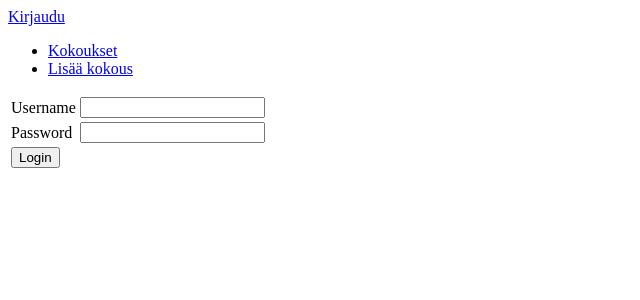
After one commit to Mazaalto/LaskeKokoukselleHinta, a Flask app: page /auth/login in a window 1280 px wide. The commit adds this page. Shown: the top 300 px of the page, without its empty margins (0-640 px from the left). Run offline with Flask 2, Linux system fonts and the light colour scheme.

Commit message:
Lisäsin kirjautumisominaisuuden ja alla olevan listan

```diff
--- /dev/null
+++ b/application/auth/forms.py
@@ -0,0 +1,9 @@
+from flask_wtf import FlaskForm
+from wtforms import PasswordField, StringField
+
+class LoginForm(FlaskForm):
+    username = StringField("Username")
+    password = PasswordField("Password")
+
+    class Meta:
+        csrf = False
--- /dev/null
+++ b/application/auth/views.py
@@ -0,0 +1,30 @@
+from flask import render_template, request, redirect, url_for
+from flask_login import login_user, logout_user
+
+from application import app, db
+from application.auth.models import User
+from application.auth.forms import LoginForm
+
+#kirjautumislomakkeen tekoa
+
+@app.route("/auth/login", methods = ["GET", "POST"])
+def auth_login():
+    if request.method == "GET":
+        return render_template("auth/loginform.html", form = LoginForm())
+
+    form = LoginForm(request.form)
+    # mahdolliset validoinnit
+
+    user = User.query.filter_by(username=form.username.data, password=form.password.data).first()
+    if not user:
+        return render_template("auth/loginform.html", form = form,
+                               error = "No such username or password")
+
+
+    login_user(user)
+    return redirect(url_for("index"))
+
+@app.route("/auth/logout")
+def auth_logout():
+    logout_user()
+    return redirect(url_for("index"))
--- a/application/tasks/models.py
+++ b/application/tasks/models.py
@@ -9,6 +9,9 @@ class Task(db.Model):
     name = db.Column(db.String(144), nullable=False)
     done = db.Column(db.Boolean, nullable=False)
 
+    account_id = db.Column(db.Integer, db.ForeignKey('account.id'),
+                           nullable=False)
+
     def __init__(self, name):
         self.name = name
         self.done = False
--- a/application/tasks/views.py
+++ b/application/tasks/views.py
@@ -1,4 +1,5 @@
 from flask import render_template, request, redirect, url_for
+from flask_login import login_required, current_user
 
 from application import app, db
 from application.tasks.models import Task
@@ -9,10 +10,12 @@ def tasks_index():
     return render_template("tasks/list.html", tasks = Task.query.all())
 
 @app.route("/tasks/new/")
+@login_required
 def tasks_form():
     return render_template("tasks/new.html", form = TaskForm())
 
 @app.route("/tasks/<task_id>/", methods=["POST"])
+@login_required
 def tasks_set_done(task_id):
 
     t = Task.query.get(task_id)
@@ -22,6 +25,7 @@ def tasks_set_done(task_id):
     return redirect(url_for("tasks_index"))
 
 @app.route("/tasks/", methods=["POST"])
+@login_required
 def tasks_create():
     form = TaskForm(request.form)
 
@@ -30,6 +34,7 @@ def tasks_create():
 
     t = Task(form.name.data)
     t.done = form.done.data
+    t.account_id = current_user.id
 
     db.session().add(t)
     db.session().commit()
--- /dev/null
+++ b/application/templates/auth/loginform.html
@@ -0,0 +1,29 @@
+{% extends "layout.html" %}
+
+{% block body %}
+{{ error }}
+<form method="POST" action="{{ url_for('auth_login') }}">
+  <table>
+    <tr>
+      <td>
+	{{ form.username.label }}
+      </td>
+      <td>
+	{{ form.username }}
+      </td>
+    </tr>
+    <tr>
+      <td>
+	{{ form.password.label }}
+      </td>
+      <td>
+	{{ form.password }}
+      </td>
+    </tr>
+    <tr>
+      <td colspan="2">
+	<input type="submit" value="Login"/>
+      </td>
+    </tr>
+</form>
+{% endblock %}
--- a/application/templates/layout.html
+++ b/application/templates/layout.html
@@ -6,8 +6,16 @@
     </head>
 
     <body>
+    {% if current_user.is_authenticated %}
+    <p>
+    Kirjautunut nimellä {{ current_user.name }}. <a href="{{ url_for('auth_logout') }}">Kirjaudu ulos</a>
+    </p>
+    {% else %}
+    <a href="{{ url_for('auth_login') }}">Kirjaudu</a>
+    {% endif %}
+
       <ul>
-	<li><a href="{{ url_for('tasks_index') }}">Kaikki kokoukset</a></li>
+	<li><a href="{{ url_for('tasks_index') }}">Kokoukset</a></li>
 	<li><a href="{{ url_for('tasks_form') }}">Lisää kokous</a></li>
       </ul>
 
```
Also changed, not shown: application/__init__.py (+25 -0 lines), application/auth/models.py (added, +31 -0 lines).
